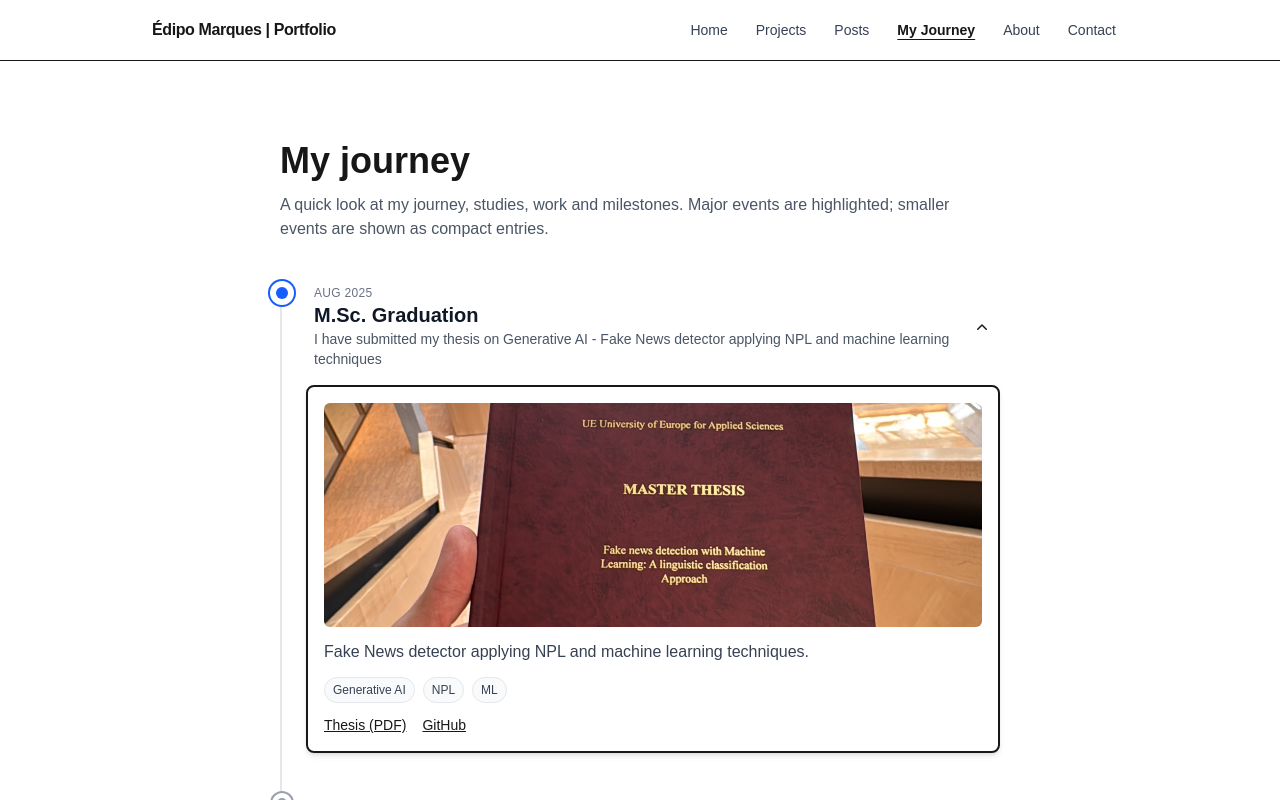
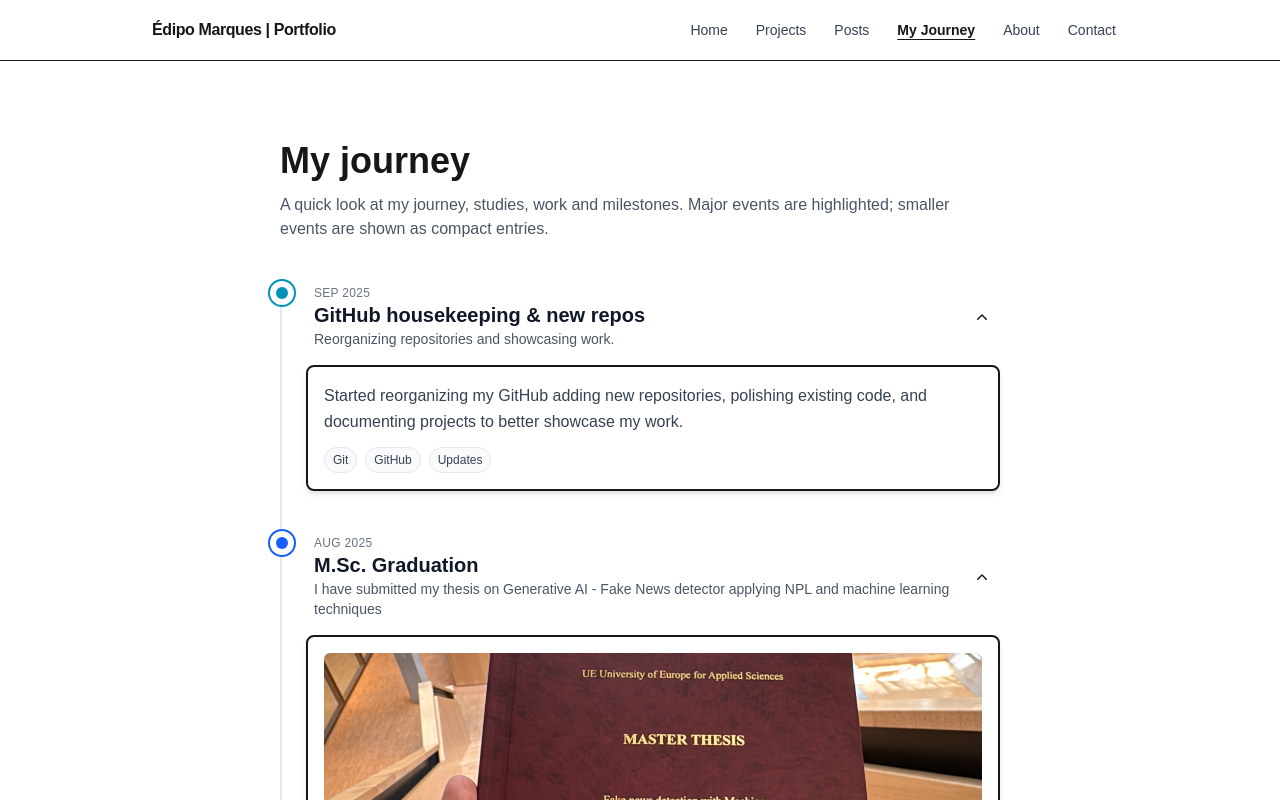
Before and after one commit to EdipoMarques/portfolio, a Next.js app: page /my-journey in a window 1280 px wide. Shown: the top 800 px of the page. Built offline with nearby package versions, Linux system fonts and the light colour scheme.

Commit message:
timeline.ts

```diff
--- a/app/data/timeline.ts
+++ b/app/data/timeline.ts
@@ -77,4 +77,16 @@ export const timeline: TimelineItem[] = [
     level: "major",
     category: "talk",
   },
+  {
+    id: "2025-09-git-updates",
+    dateLabel: "Sep 2025",
+    dateISO: "2025-09-04",
+    title: "GitHub housekeeping & new repos",
+    subtitle: "Reorganizing repositories and showcasing work.",
+    description:
+      "Started reorganizing my GitHub adding new repositories, polishing existing code, and documenting projects to better showcase my work.",
+    tags: ["Git", "GitHub", "Updates"],
+    level: "major",
+    category: "project",
+  },
 ];
```
